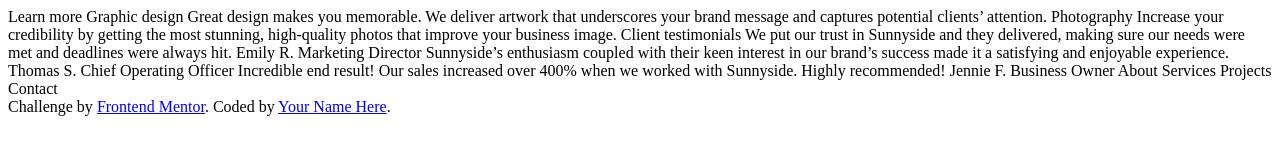
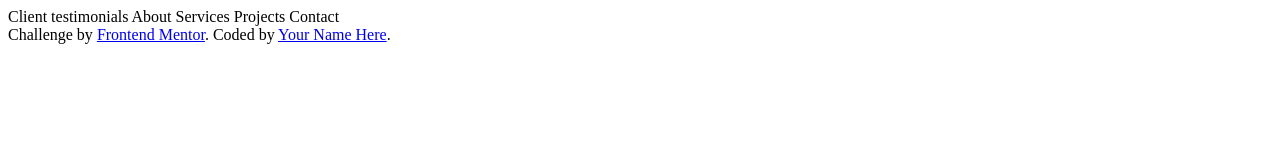
Before and after one commit to r-lenny/Sunnyside, a plain HTML site: page text.html in a window 1280 px wide. Drawn offline with Linux system fonts and the light colour scheme.

Commit message:
modification du fichier contenant les texts

```diff
--- a/text.html
+++ b/text.html
@@ -15,27 +15,23 @@
 
 
 
-  Learn more
 
-  Graphic design
-  Great design makes you memorable. We deliver artwork that underscores your brand message and captures potential clients’ attention.
 
-  Photography
-  Increase your credibility by getting the most stunning, high-quality photos that improve your business image.
+
 
   Client testimonials
 
-  We put our trust in Sunnyside and they delivered, making sure our needs were met and deadlines were always hit.
-  Emily R.
-  Marketing Director
 
-  Sunnyside’s enthusiasm coupled with their keen interest in our brand’s success made it a satisfying and enjoyable experience.
-  Thomas S.
-  Chief Operating Officer
 
-  Incredible end result! Our sales increased over 400% when we worked with Sunnyside. Highly recommended!
-  Jennie F.
-  Business Owner
+
+
+
+
+
+
+
+
+
 
   About
   Services
```
